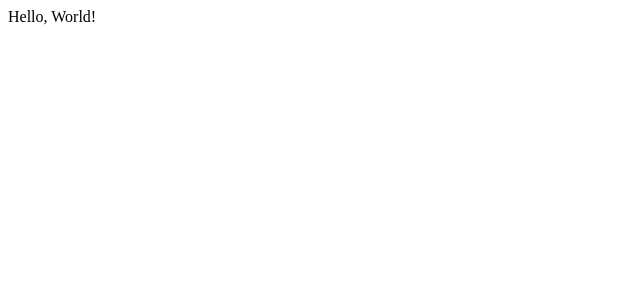
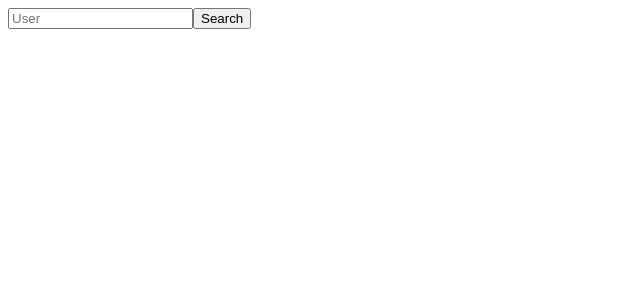
Before and after one commit to karenngomes/gama-with-react, a React (Create React App) app: page / in a window 1280 px wide. Shown: the top 300 px of the page, without its empty margins (0-640 px from the left). Built offline with nearby package versions, Linux system fonts and the light colour scheme.

Commit message:
feat: 🎸 add axios and request get method

```diff
--- a/package.json
+++ b/package.json
@@ -6,6 +6,7 @@
     "@testing-library/jest-dom": "^4.2.4",
     "@testing-library/react": "^9.3.2",
     "@testing-library/user-event": "^7.1.2",
+    "axios": "^0.19.2",
     "react": "^16.13.1",
     "react-dom": "^16.13.1",
     "react-scripts": "3.4.1"
--- a/src/App.js
+++ b/src/App.js
@@ -1,7 +1,28 @@
-import React from "react";
+import React, { useState } from "react";
+import axios from "axios";
 
 function App() {
-  return <div>Hello, World!</div>;
+  const [user, setUser] = useState("");
+
+  function handleSearch() {
+    axios
+      .get(`https://api.github.com/users/${user}/repos`)
+      .then((response) => console.log(response.data));
+  }
+
+  return (
+    <>
+      <input
+        className="inputUser"
+        placeholder="User"
+        value={user}
+        onChange={(e) => setUser(e.target.value)}
+      />
+      <button type="button" onClick={handleSearch}>
+        Search
+      </button>
+    </>
+  );
 }
 
 export default App;
```
